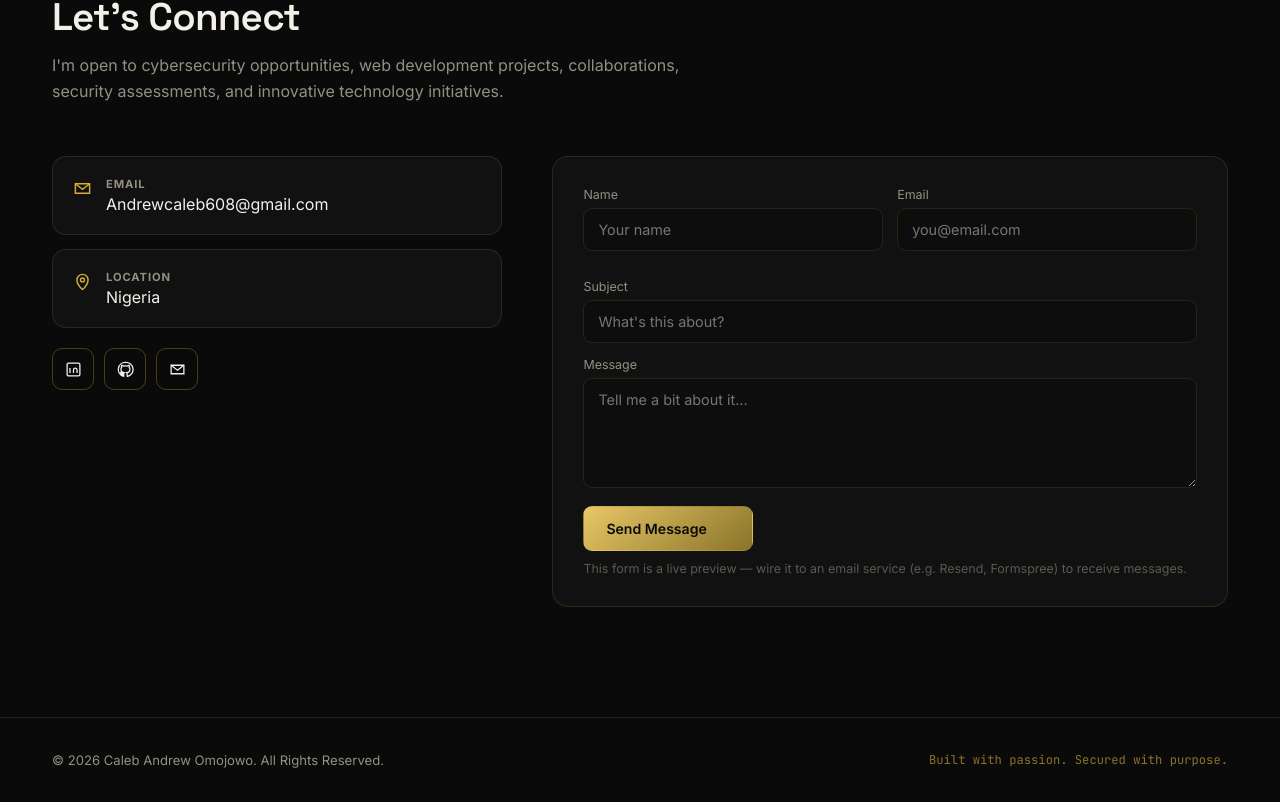
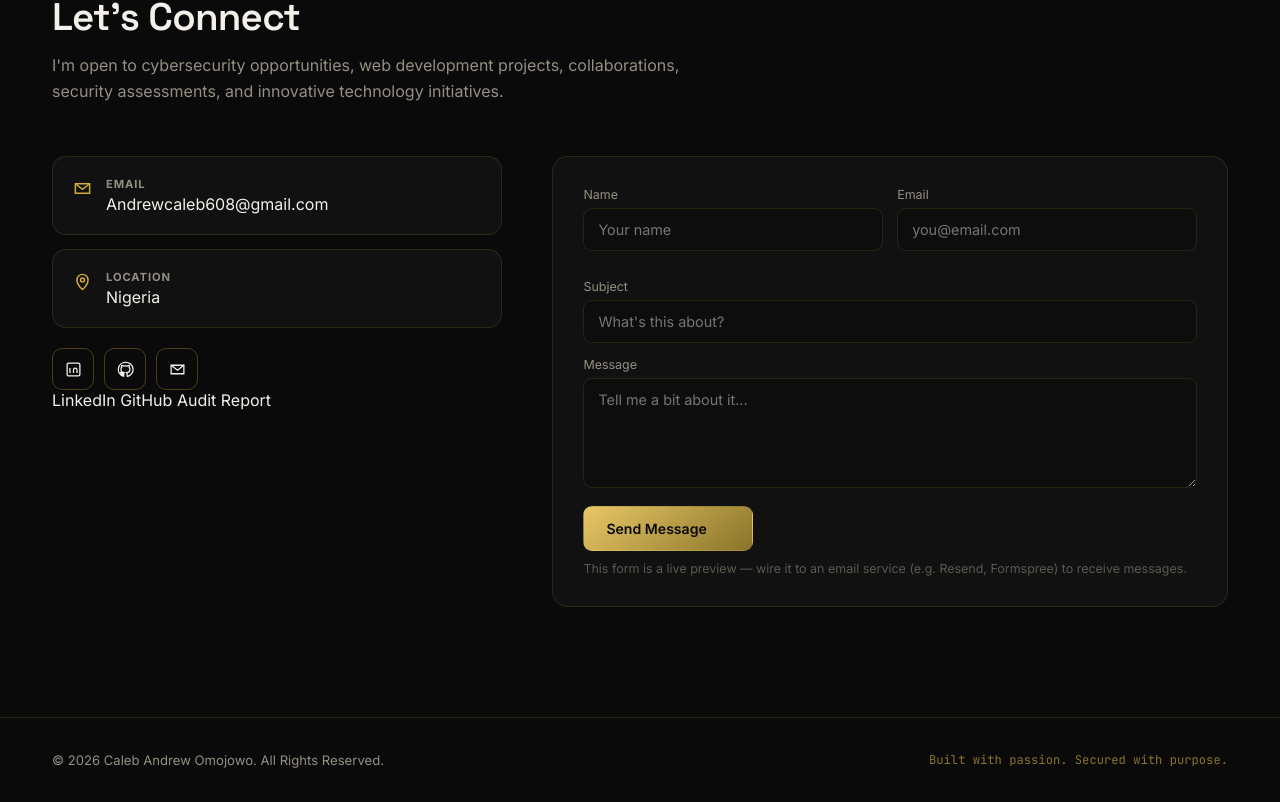
Before and after one commit to cybercalebx/Caleb-Portfolio-, a Next.js app: page / in a window 1280 px wide. Shown: the part 7461-8263 px from the top of the page. Built offline with nearby package versions, Linux system fonts and the light colour scheme.

Commit message:
Fix social and audit report links and include latest education text

```diff
--- a/app/page.tsx
+++ b/app/page.tsx
@@ -358,9 +358,14 @@ const BODY_HTML = `
           <div><b>Location</b>Nigeria</div>
         </div>
         <div class="social-row">
-          <a class="social-btn" href="https://www.linkedin.com/in/caleb-andrew-omojowo-160a85295" target="_blank" rel="noreferrer" aria-label="LinkedIn"><svg viewBox="0 0 24 24"><rect x="3" y="3" width="18" height="18" rx="2"/><path d="M7 10v7M7 7v.01M12 17v-4.5c0-1.4 1-2.5 2.5-2.5S17 11.1 17 12.5V17"/></svg></a>
-          <a class="social-btn" href="https://github.com/cybercalebx" target="_blank" rel="noreferrer" aria-label="GitHub"><svg viewBox="0 0 24 24"><path d="M12 2a10 10 0 0 0-3.2 19.5c.5.1.7-.2.7-.5v-1.7c-2.8.6-3.4-1.2-3.4-1.2-.4-1.1-1-1.4-1-1.4-.9-.6.1-.6.1-.6 1 .1 1.5 1 1.5 1 .9 1.5 2.3 1.1 2.9.8.1-.7.4-1.1.6-1.4-2.3-.3-4.6-1.1-4.6-5 0-1.1.4-2 1-2.7-.1-.3-.5-1.3.1-2.7 0 0 .8-.3 2.7 1a9.4 9.4 0 0 1 5 0c1.9-1.3 2.7-1 2.7-1 .6 1.4.2 2.4.1 2.7.6.7 1 1.6 1 2.7 0 3.9-2.3 4.7-4.6 5 .4.3.7.9.7 1.9v2.8c0 .3.2.6.7.5A10 10 0 0 0 12 2z"/></svg></a>
-          <a class="social-btn" href="mailto:Andrewcaleb608@gmail.com" aria-label="Email"><svg viewBox="0 0 24 24"><path d="M3 6h18v12H3z"/><path d="m3 6 9 7 9-7"/></svg></a>
+          <a class="social-btn" href="https://www.linkedin.com/in/caleb-andrew-omojowo-160a85295" target="_blank" rel="noreferrer" aria-label="LinkedIn" title="Go to Caleb's LinkedIn"><svg viewBox="0 0 24 24"><rect x="3" y="3" width="18" height="18" rx="2"/><path d="M7 10v7M7 7v.01M12 17v-4.5c0-1.4 1-2.5 2.5-2.5S17 11.1 17 12.5V17"/></svg></a>
+          <a class="social-btn" href="https://github.com/cybercalebx" target="_blank" rel="noreferrer" aria-label="GitHub" title="Go to Caleb's GitHub"><svg viewBox="0 0 24 24"><path d="M12 2a10 10 0 0 0-3.2 19.5c.5.1.7-.2.7-.5v-1.7c-2.8.6-3.4-1.2-3.4-1.2-.4-1.1-1-1.4-1-1.4-.9-.6.1-.6.1-.6 1 .1 1.5 1 1.5 1 .9 1.5 2.3 1.1 2.9.8.1-.7.4-1.1.6-1.4-2.3-.3-4.6-1.1-4.6-5 0-1.1.4-2 1-2.7-.1-.3-.5-1.3.1-2.7 0 0 .8-.3 2.7 1a9.4 9.4 0 0 1 5 0c1.9-1.3 2.7-1 2.7-1 .6 1.4.2 2.4.1 2.7.6.7 1 1.6 1 2.7 0 3.9-2.3 4.7-4.6 5 .4.3.7.9.7 1.9v2.8c0 .3.2.6.7.5A10 10 0 0 0 12 2z"/></svg></a>
+          <a class="social-btn" href="mailto:Andrewcaleb608@gmail.com" aria-label="Email" title="Send Caleb an email"><svg viewBox="0 0 24 24"><path d="M3 6h18v12H3z"/><path d="m3 6 9 7 9-7"/></svg></a>
+        </div>
+        <div class="link-row">
+          <a href="https://www.linkedin.com/in/caleb-andrew-omojowo-160a85295" target="_blank" rel="noreferrer">LinkedIn</a>
+          <a href="https://github.com/cybercalebx" target="_blank" rel="noreferrer">GitHub</a>
+          <a href="/Cybersecurity_Audit_Report_Pro.pdf" target="_blank" rel="noreferrer">Audit Report</a>
         </div>
       </div>
       <form class="reveal" id="contactForm">
```
